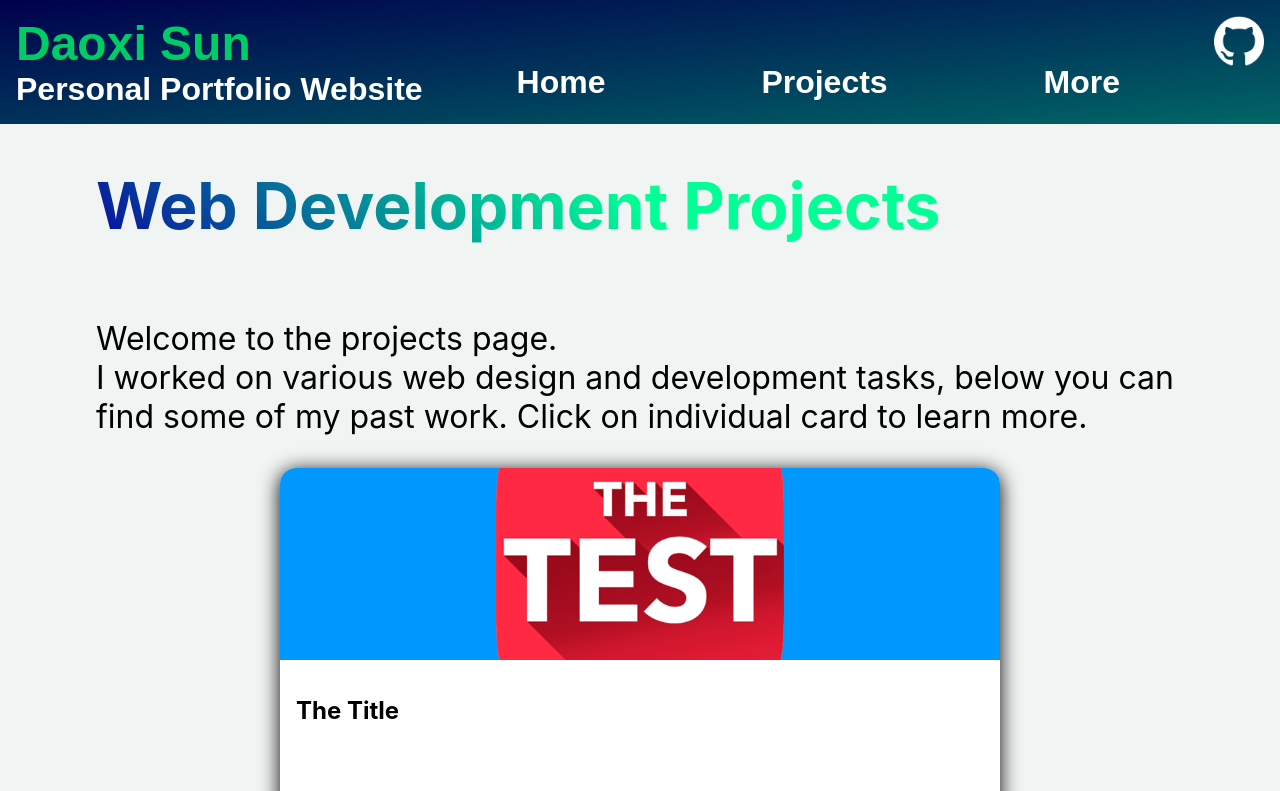
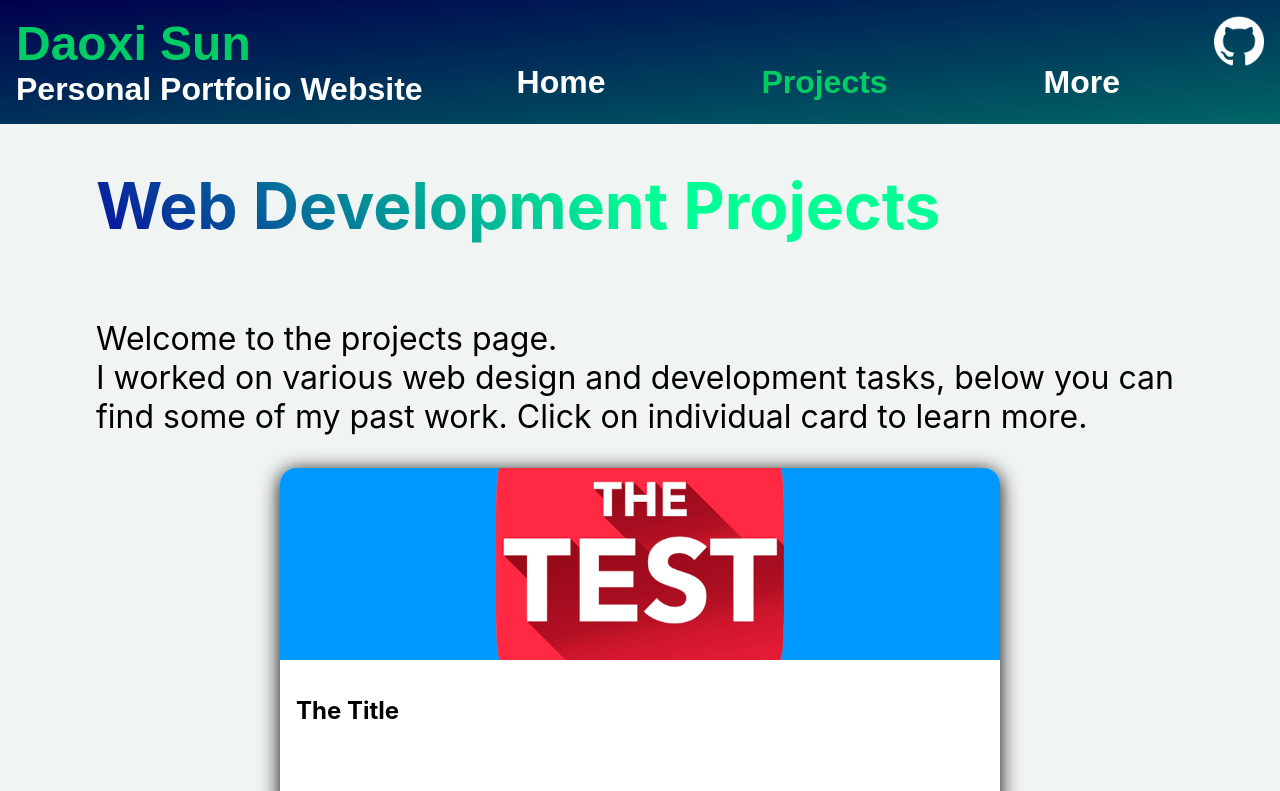
Before and after one commit to daoxi/personal-portfolio, a Next.js app: page /projects in a window 1280 px wide. Shown: the top 791 px of the page. Built offline with nearby package versions, Linux system fonts and the light colour scheme.

Commit message:
added the function to highlight the current page on navigation bar

```diff
--- a/pages/components/MainNavigation.js
+++ b/pages/components/MainNavigation.js
@@ -2,8 +2,29 @@
 import classes from "./MainNavigation.module.css";
 import Link from "next/link";
 import Image from "next/image"; /* use next/image instead of regular img element, to avoid problem in Next.js imported component's image routing */
+import { useRouter } from "next/router"; /* used for checking current route to style navigation links accordingly*/
 
 function MainNavigation() {
+
+  //The following function is used to output a string to be used as css class if the input link route matches the current route
+  const checkLink = (linkRoute) => {
+    const router = useRouter();
+    let currentRoute = router.pathname;
+    let setClass = "";
+    const classesPropertyName = "currentpage";
+    //first, deal with the special situation where the route to be check is the homepage route
+    if (linkRoute === "/") {
+      setClass = currentRoute === linkRoute ? classesPropertyName : "";
+    } else {
+      //compare the current route only up to the length of the link route, so that the following conditional operator holds true for both the parent route and its child route
+      setClass =
+        currentRoute.substring(0, linkRoute.length) === linkRoute
+          ? classesPropertyName
+          : "";
+    }
+    return setClass;
+  };
+
   return (
     <header className={classes.navbar}>
       <div className={classes.navleftintro}>
@@ -19,13 +40,20 @@ function MainNavigation() {
 
       <ul className={classes.navleftlist}>
         <li className={classes.navleftlink}>
-          <Link href="/">Home</Link>
+          <Link href="/">
+            <a className={classes[checkLink("/")]}>Home</a>
+            {/* call the function to check the route, and style the element conditionally */}
+          </Link>
         </li>
         <li className={classes.navleftlink}>
-          <Link href="/projects">Projects</Link>
+          <Link href="/projects">
+            <a className={classes[checkLink("/projects")]}>Projects</a>
+          </Link>
         </li>
         <li className={classes.navleftlink}>
-          <Link href="/more">More</Link>
+          <Link href="/more">
+            <a className={classes[checkLink("/more")]}>More</a>
+          </Link>
         </li>
       </ul>
 
--- a/pages/components/MainNavigation.module.css
+++ b/pages/components/MainNavigation.module.css
@@ -56,6 +56,10 @@
   font-weight: bold;
 }
 
+.navbar .navleftlink .currentpage{
+  color: #00cc66;
+}
+
 .navbar .navrightlist .iconwrapper{
   margin: 1rem; /* set margin in wrapper because the wrapped next/image Image component is absolutely positioned */
 }
@@ -80,7 +84,7 @@
 /* These have to come after the a:visited selector*/
 .navbar a:hover,
 .navbar a.active {
-  color: #00cc66;
+  text-shadow: 0 0 1rem white;
 }
 
 /* responsive design, optimize for mobile device */
```
